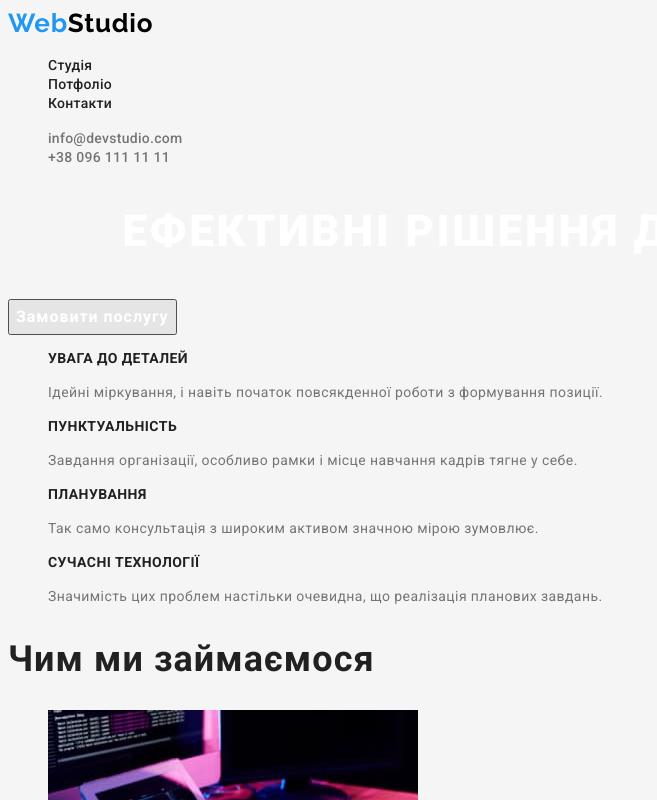
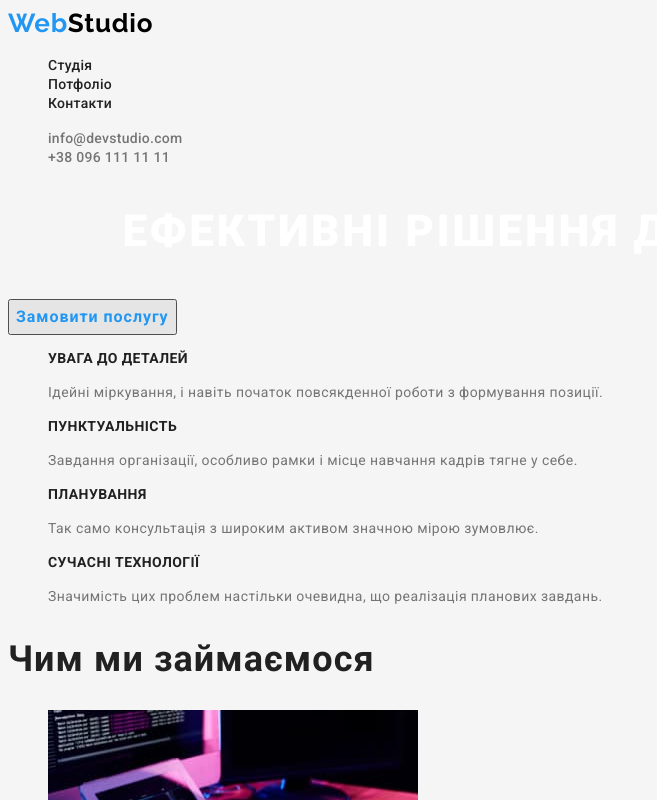
Before and after one commit to ArtemUah/goit-markup-hw-02, a plain HTML site: page index.html in a window 1280 px wide. In both pictures the pointer is over the button "Замовити послугу". Shown: the top 800 px of the page, without its empty margins (0-657 px from the left). Drawn offline with Linux system fonts and the light colour scheme.

Commit message:
HW2 final

```diff
--- a/css/styles.css
+++ b/css/styles.css
@@ -101,6 +101,11 @@ body {
   letter-spacing: 0.06em;
   color: #ffffff;
   cursor: pointer;
+}
+
+.hero-btn:hover,
+.hero-btn:focus {
+  color: var(--accent-color);
 }
 
 /* -----------------Наші переваги-------------- */
```
